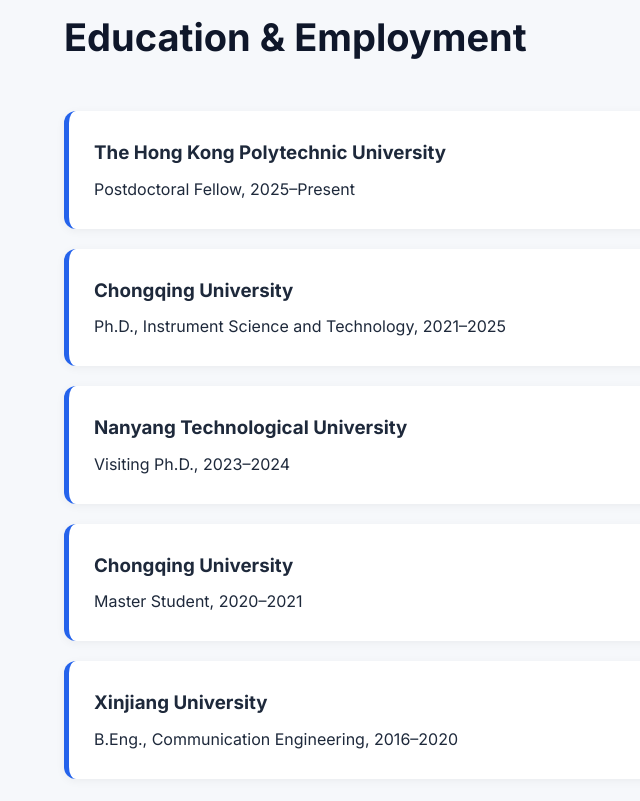
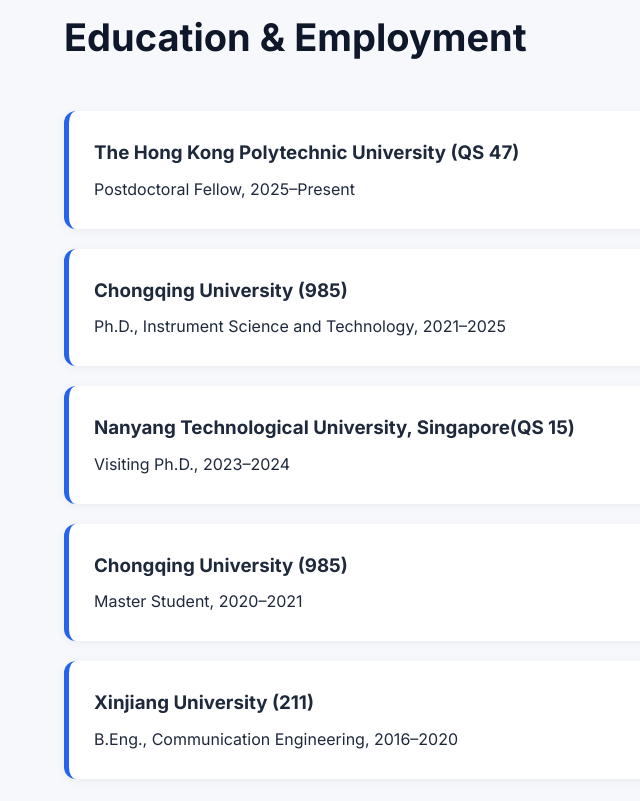
Before and after one commit to Baron-Huang/panhuang.github.io, a plain HTML site: page index.html in a window 1280 px wide. Shown: the part 1059-1860 px from the top of the page, without its empty margins (0-640 px from the left). Drawn offline with Linux system fonts and the light colour scheme.

Commit message:
Update index.html

```diff
--- a/index.html
+++ b/index.html
@@ -85,23 +85,23 @@
     <h2>Education & Employment</h2>
     <div class="timeline">
       <div class="timeline-item">
-        <h3>The Hong Kong Polytechnic University</h3>
+        <h3>The Hong Kong Polytechnic University (QS 47)</h3>
         <p>Postdoctoral Fellow, 2025–Present</p>
       </div>
       <div class="timeline-item">
-        <h3>Chongqing University</h3>
+        <h3>Chongqing University (985)</h3>
         <p>Ph.D., Instrument Science and Technology, 2021–2025</p>
       </div>
       <div class="timeline-item">
-        <h3>Nanyang Technological University</h3>
+        <h3>Nanyang Technological University, Singapore(QS 15)</h3>
         <p>Visiting Ph.D., 2023–2024</p>
       </div>
       <div class="timeline-item">
-        <h3>Chongqing University</h3>
+        <h3>Chongqing University (985)</h3>
         <p>Master Student, 2020–2021</p>
       </div>
       <div class="timeline-item">
-        <h3>Xinjiang University</h3>
+        <h3>Xinjiang University (211)</h3>
         <p>B.Eng., Communication Engineering, 2016–2020</p>
       </div>
     </div>
@@ -240,7 +240,7 @@
     <div class="pub">
       <h3>
         DEW-Net: A W-Shaped Dual-Encoder Network with Attention Fusion Mechanisms for Pathological H&E Image Segmentation
-        <span class="if">IEEE JBHI</span>
+        <span class="if">6.8 Q1</span>
       </h3>
       <p>
         IEEE Journal of Biomedical and Health Informatics (IEEE JBHI), 2026
```
